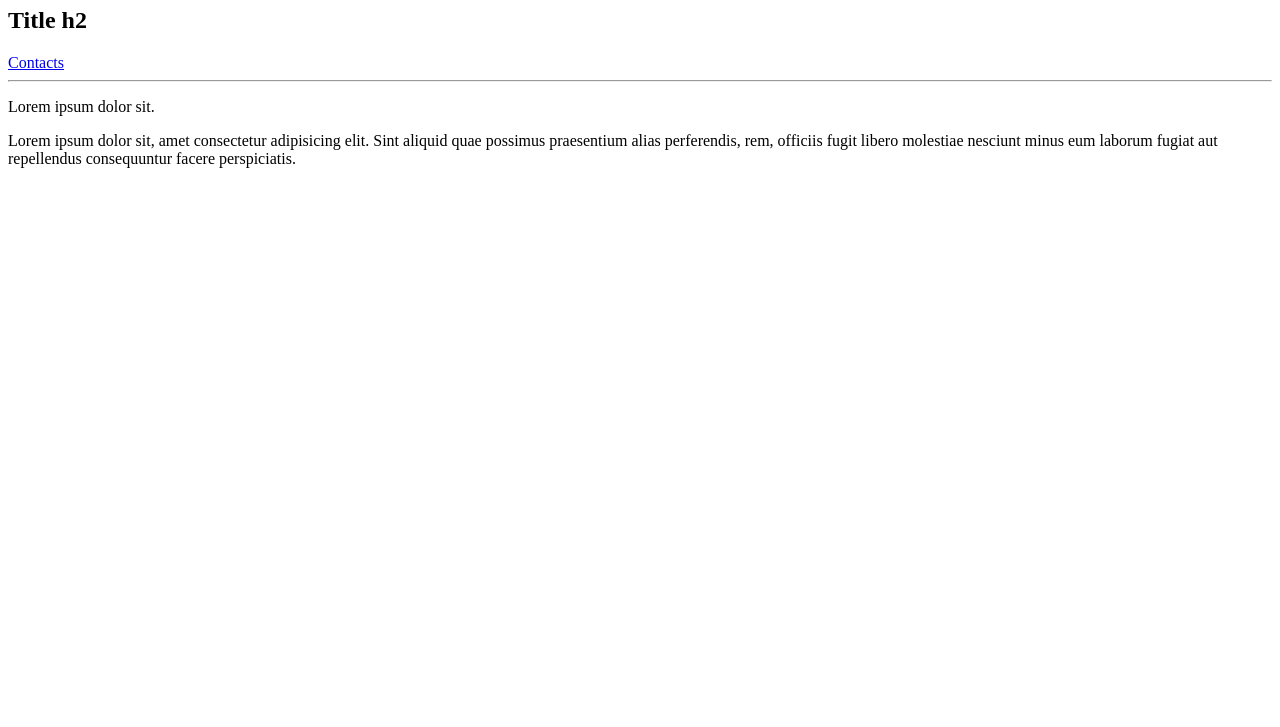
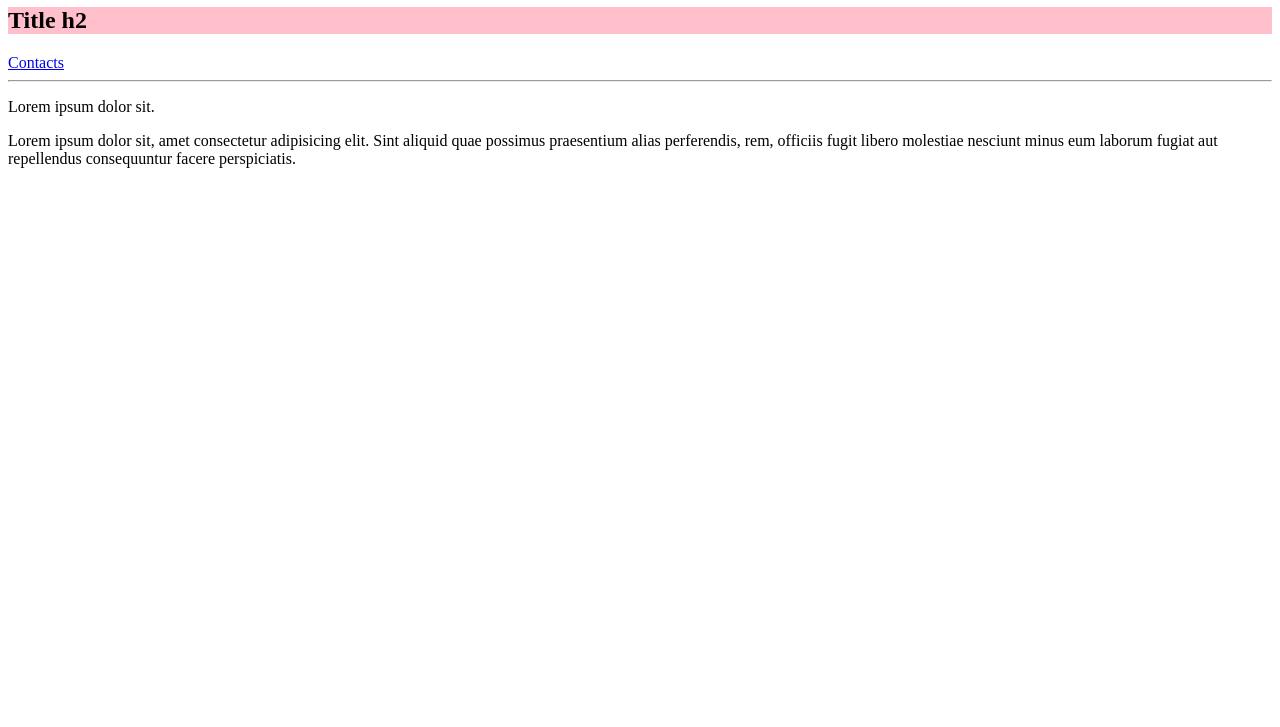
Before and after one commit to vetaluga/t2, a plain HTML site: page index.html in a window 1280 px wide. Shown: the part 73-800 px from the top of the page. Drawn offline with Linux system fonts and the light colour scheme.

Commit message:
add styles

```diff
--- a/index.html
+++ b/index.html
@@ -7,7 +7,7 @@
 </head>
 <body>
     <h1>main page!</h1>
-    <h2>Title h2</h2>
+    <h2 style="background: pink;">Title h2</h2>
     <nav>
         <a href="#">Contacts</a>
     </nav>
```
